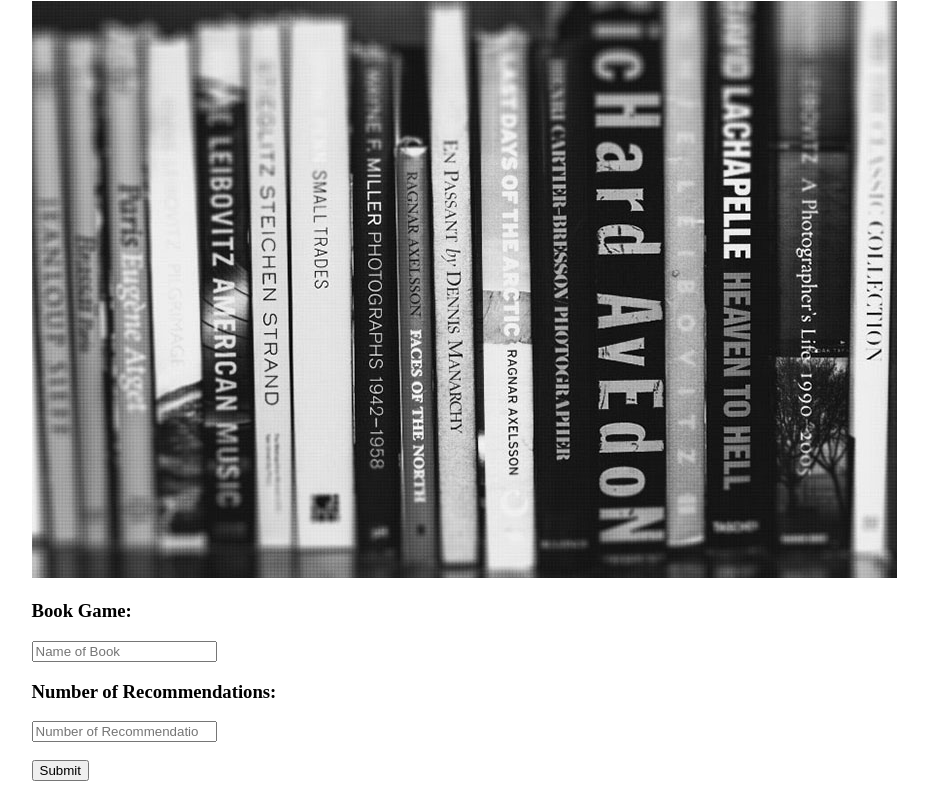
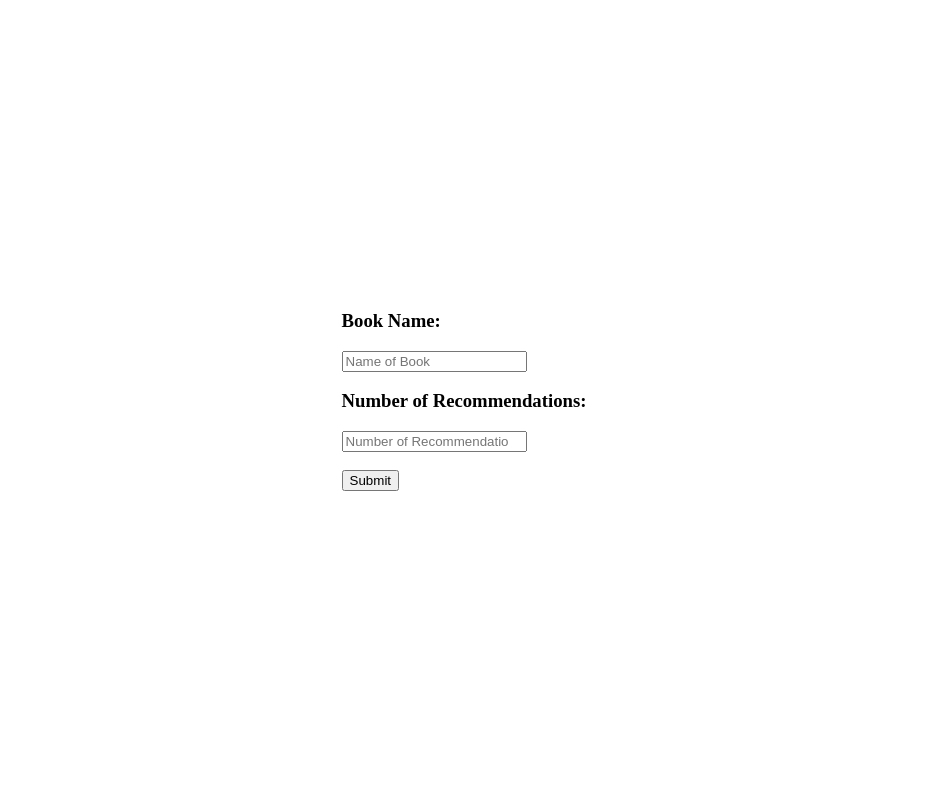
Before and after one commit to rasim321/GR_bookrec_heroku, a Flask app: page / in a window 1280 px wide. Shown: the whole page, without its empty margins (176-1104 px from the left). Run offline with Flask 2, Linux system fonts and the light colour scheme; parts of the project's set-up code (start-up, migrations or seed data) failed here and were passed over; some libraries are stand-ins or nearby versions.

Commit message:
updated index

```diff
--- a/templates/index.html
+++ b/templates/index.html
@@ -10,30 +10,38 @@
 </head>
 <body>
     <div class="container">
-        <img src="../static/books.jpg" alt="Books" class="logo">
+        <!-- <img src="../static/front.jpg" alt="Books" class="logo"> -->
         {% if message %}
             <p class="message">{{ message | safe }}</p>
         {% endif %}
         <form action="/submit" method="POST">
             <div class="form-group">
-                <h3> Book Game:</h3>
+                <div class="cont">
+                <h3 class="txt"> Book Name:</h3>
+                </div>
                 <input
                     type="text"
                     name="name_book"
                     placeholder="Name of Book"
+                    class="bookname"
                 />
             </div>
 
             <div class="form-group">
-                <h3> Number of Recommendations:</h3>
+                <div class="cont2">
+                <h3 class="txt2"> Number of Recommendations:</h3>
+                </div>
                 <input
                     type="number"
                     name="number_rec"
                     placeholder="Number of Recommendations"
+                    class="recommendations"
                 />
             </div>
             <br>
+            <div class="submit-button">
             <input type="submit" value="Submit" class="btn" />
+        </div>
         </form>
     </div>
     <br>
```
